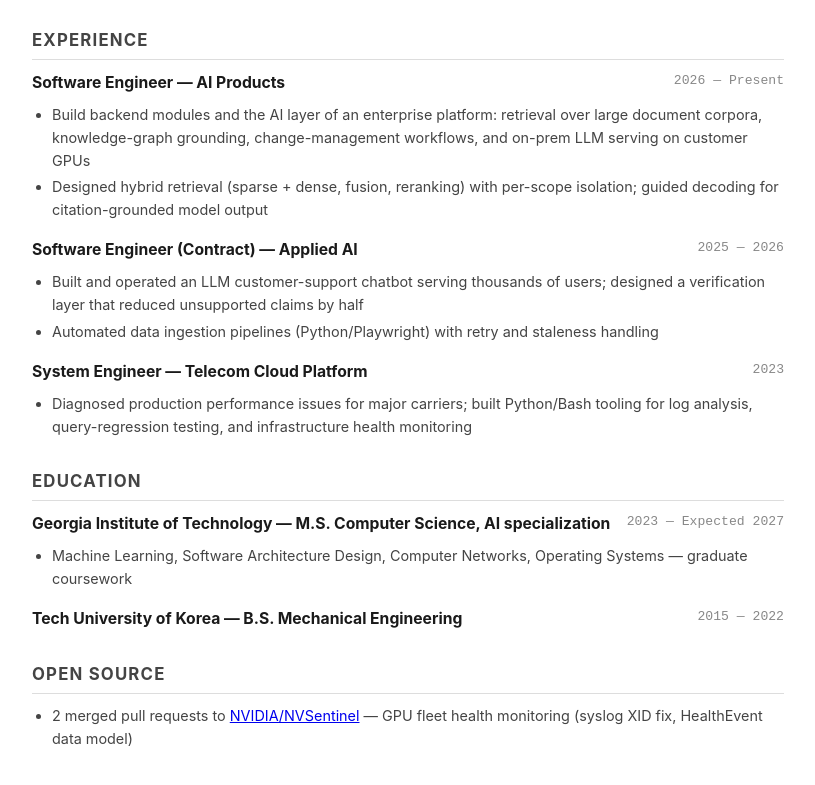
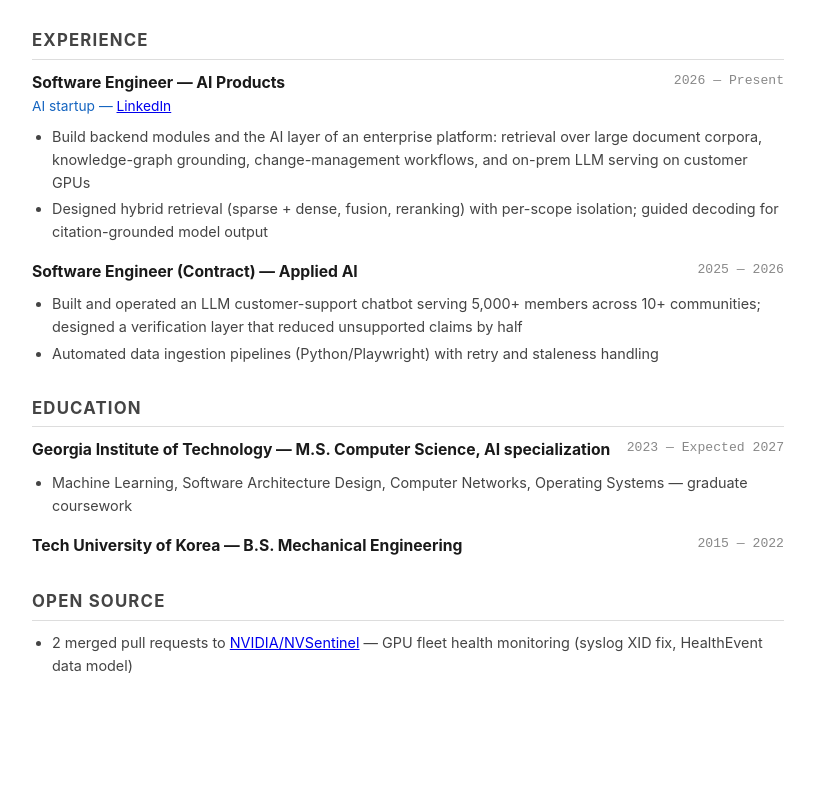
Before and after one commit to signalgap9-del/signalgap9-del.github.io, a plain HTML site: page resume.html in a window 1280 px wide. Shown: the part 1197-1982 px from the top of the page, without its empty margins (232-1047 px from the left). After the commit the page ends 1957 px from the top, so only its background shows below. Drawn offline with Linux system fonts and the light colour scheme.

Commit message:
Remove Namu entry, real user count, AI startup link

```diff
--- a/resume.html
+++ b/resume.html
@@ -87,6 +87,7 @@ M.S. Computer Science, Georgia Tech (AI specialization).
 
 <div class="item">
   <div class="head"><h3>Software Engineer — AI Products</h3><span class="when">2026 — Present</span></div>
+  <div class="sub">AI startup — <a href="https://www.linkedin.com/company/ainx-co-ltd">LinkedIn</a></div>
   <ul>
     <li>Build backend modules and the AI layer of an enterprise platform: retrieval over large document corpora, knowledge-graph grounding, change-management workflows, and on-prem LLM serving on customer GPUs</li>
     <li>Designed hybrid retrieval (sparse + dense, fusion, reranking) with per-scope isolation; guided decoding for citation-grounded model output</li>
@@ -96,15 +97,8 @@ M.S. Computer Science, Georgia Tech (AI specialization).
 <div class="item">
   <div class="head"><h3>Software Engineer (Contract) — Applied AI</h3><span class="when">2025 — 2026</span></div>
   <ul>
-    <li>Built and operated an LLM customer-support chatbot serving thousands of users; designed a verification layer that reduced unsupported claims by half</li>
+    <li>Built and operated an LLM customer-support chatbot serving 5,000+ members across 10+ communities; designed a verification layer that reduced unsupported claims by half</li>
     <li>Automated data ingestion pipelines (Python/Playwright) with retry and staleness handling</li>
-  </ul>
-</div>
-
-<div class="item">
-  <div class="head"><h3>System Engineer — Telecom Cloud Platform</h3><span class="when">2023</span></div>
-  <ul>
-    <li>Diagnosed production performance issues for major carriers; built Python/Bash tooling for log analysis, query-regression testing, and infrastructure health monitoring</li>
   </ul>
 </div>
 
```
